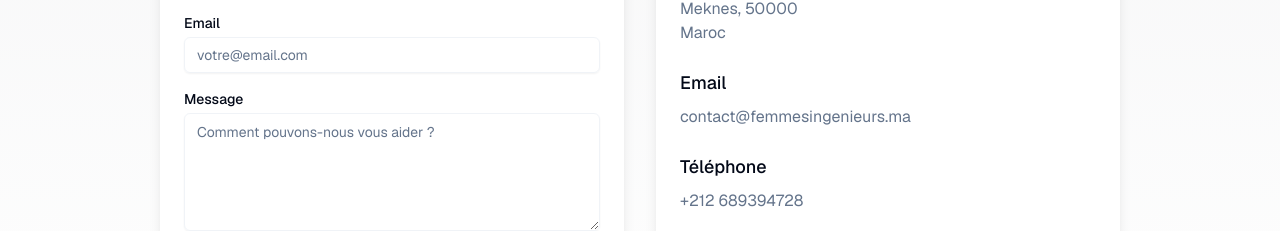
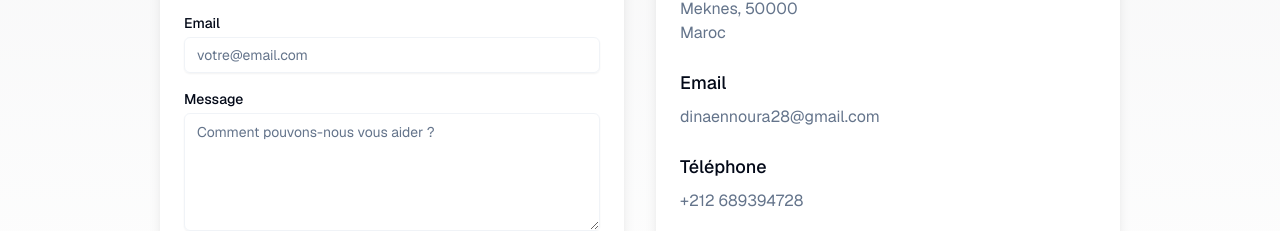
Before and after one commit to akramlam/women, a Next.js app: page /contact in a window 1280 px wide. Shown: the part 454-685 px from the top of the page. Built offline with nearby package versions, Linux system fonts and the light colour scheme.

Commit message:
Update contact page email address

```diff
--- a/src/app/contact/page.tsx
+++ b/src/app/contact/page.tsx
@@ -187,7 +187,7 @@ export default function ContactPage() {
               </div>
               <div>
                 <h3 className="font-medium text-lg mb-2">Email</h3>
-                <p className="text-muted-foreground">contact@femmesingenieurs.ma</p>
+                <p className="text-muted-foreground">dinaennoura28@gmail.com  </p>
               </div>
               <div>
                 <h3 className="font-medium text-lg mb-2">Téléphone</h3>
```
